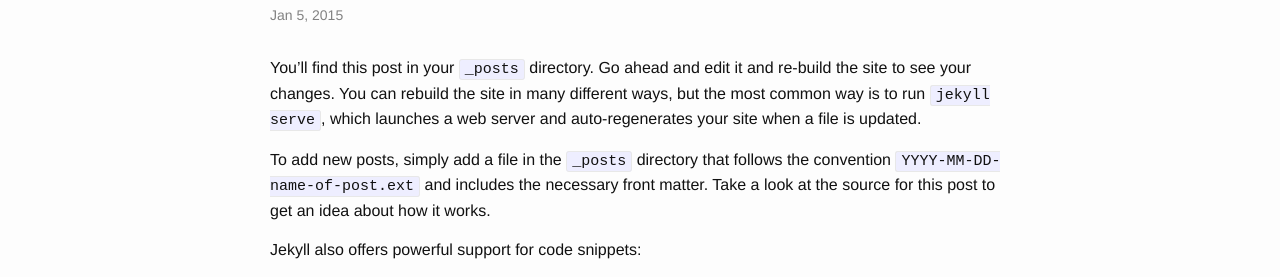
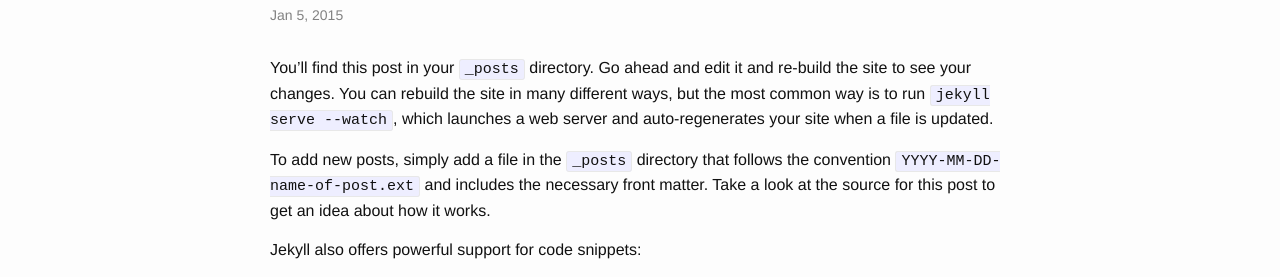
Before and after one commit to mandulaj/Project-Zimmerman, a Jekyll site: the page built from _posts/2015-01-05-welcome-to-jekyll.markdown, in a window 1280 px wide. Shown: the part 144-421 px from the top of the page. Built offline with Jekyll 4.4.1, drawn with Linux system fonts in a browser that asks for light colours.

Commit message:
update github jekyll

```diff
--- a/_includes/head.html
+++ b/_includes/head.html
@@ -1,12 +1,11 @@
 <head>
-  <meta charset="utf-8">
-  <meta http-equiv="X-UA-Compatible" content="IE=edge">
-  <meta name="viewport" content="width=device-width, initial-scale=1">
+    <meta charset="utf-8">
+    <meta name="viewport" content="width=device-width initial-scale=1" />
+    <meta http-equiv="X-UA-Compatible" content="IE=edge">
 
-  <title>{% if page.title %}{{ page.title }}{% else %}{{ site.title }}{% endif %}</title>
-  <meta name="description" content="{% if page.excerpt %}{{ page.excerpt | strip_html | strip_newlines | truncate: 160 }}{% else %}{{ site.description }}{% endif %}">
+    <title>{% if page.title %}{{ page.title }}{% else %}{{ site.title }}{% endif %}</title>
+    <meta name="description" content="{{ site.description }}">
 
-  <link rel="stylesheet" href="{{ "/css/main.css" | prepend: site.baseurl }}">
-  <link rel="canonical" href="{{ page.url | replace:'index.html','' | prepend: site.baseurl | prepend: site.url }}">
-  <link rel="alternate" type="application/rss+xml" title="{{ site.title }}" href="{{ "/feed.xml" | prepend: site.baseurl | prepend: site.url }}" />
+    <link rel="stylesheet" href="{{ "/css/main.css" | prepend: site.baseurl }}">
+    <link rel="canonical" href="{{ page.url | replace:'index.html','' | prepend: site.baseurl | prepend: site.url }}">
 </head>
--- a/_posts/2015-01-05-welcome-to-jekyll.markdown
+++ b/_posts/2015-01-05-welcome-to-jekyll.markdown
@@ -1,10 +1,10 @@
 ---
 layout: post
 title:  "Welcome to Jekyll!"
-date:   2015-01-05 15:43:18
+date:   2015-01-05 16:11:36
 categories: jekyll update
 ---
-You’ll find this post in your `_posts` directory. Go ahead and edit it and re-build the site to see your changes. You can rebuild the site in many different ways, but the most common way is to run `jekyll serve`, which launches a web server and auto-regenerates your site when a file is updated.
+You’ll find this post in your `_posts` directory. Go ahead and edit it and re-build the site to see your changes. You can rebuild the site in many different ways, but the most common way is to run `jekyll serve --watch`, which launches a web server and auto-regenerates your site when a file is updated.
 
 To add new posts, simply add a file in the `_posts` directory that follows the convention `YYYY-MM-DD-name-of-post.ext` and includes the necessary front matter. Take a look at the source for this post to get an idea about how it works.
 
--- a/_sass/_base.scss
+++ b/_sass/_base.scss
@@ -154,8 +154,8 @@
  * Wrapper
  */
 .wrapper {
-    max-width: -webkit-calc(#{$content-width} - (#{$spacing-unit} * 2));
-    max-width:         calc(#{$content-width} - (#{$spacing-unit} * 2));
+    max-width: -webkit-calc(800px - (#{$spacing-unit} * 2));
+    max-width:         calc(800px - (#{$spacing-unit} * 2));
     margin-right: auto;
     margin-left: auto;
     padding-right: $spacing-unit;
@@ -163,8 +163,8 @@
     @extend %clearfix;
 
     @include media-query($on-laptop) {
-        max-width: -webkit-calc(#{$content-width} - (#{$spacing-unit}));
-        max-width:         calc(#{$content-width} - (#{$spacing-unit}));
+        max-width: -webkit-calc(800px - (#{$spacing-unit}));
+        max-width:         calc(800px - (#{$spacing-unit}));
         padding-right: $spacing-unit / 2;
         padding-left: $spacing-unit / 2;
     }
--- a/css/main.scss
+++ b/css/main.scss
@@ -21,16 +21,13 @@
 $grey-color-light: lighten($grey-color, 40%);
 $grey-color-dark:  darken($grey-color, 25%);
 
-// Width of the content area
-$content-width:    800px;
-
 $on-palm:          600px;
 $on-laptop:        800px;
 
 
 
 // Using media queries with like this:
-// @include media-query($on-palm) {
+// @include media-query($palm) {
 //     .wrapper {
 //         padding-right: $spacing-unit / 2;
 //         padding-left: $spacing-unit / 2;
--- a/feed.xml
+++ b/feed.xml
@@ -7,7 +7,7 @@
     <title>{{ site.title | xml_escape }}</title>
     <description>{{ site.description | xml_escape }}</description>
     <link>{{ site.url }}{{ site.baseurl }}/</link>
-    <atom:link href="{{ "/feed.xml" | prepend: site.baseurl | prepend: site.url }}" rel="self" type="application/rss+xml"/>
+    <atom:link href="{{ "/feed.xml" | prepend: site.baseurl | prepend: site.url }}" rel="self" type="application/rss+xml" />
     <pubDate>{{ site.time | date_to_rfc822 }}</pubDate>
     <lastBuildDate>{{ site.time | date_to_rfc822 }}</lastBuildDate>
     <generator>Jekyll v{{ jekyll.version }}</generator>
```
Also changed, not shown: Gemfile.lock (added).
